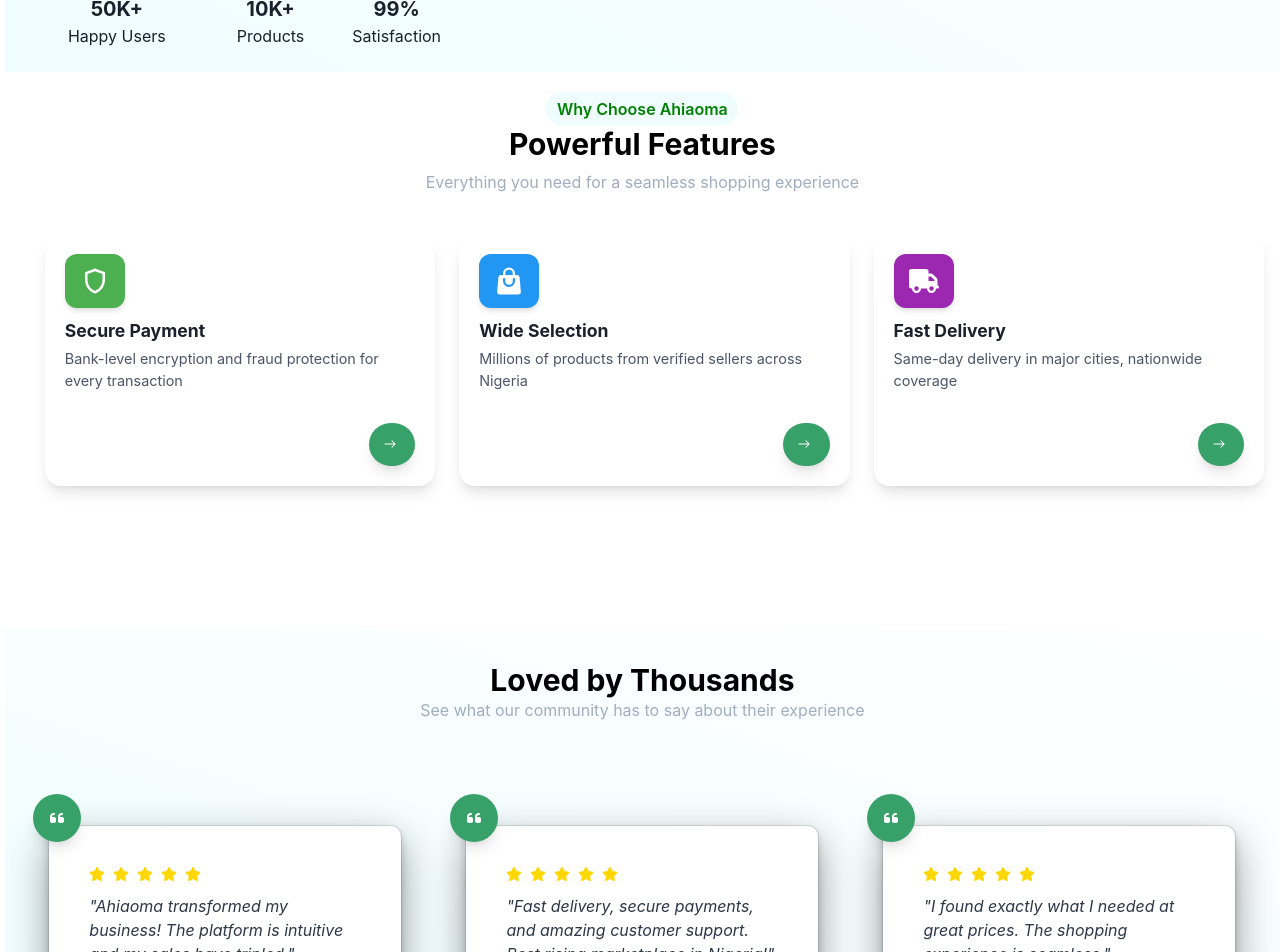
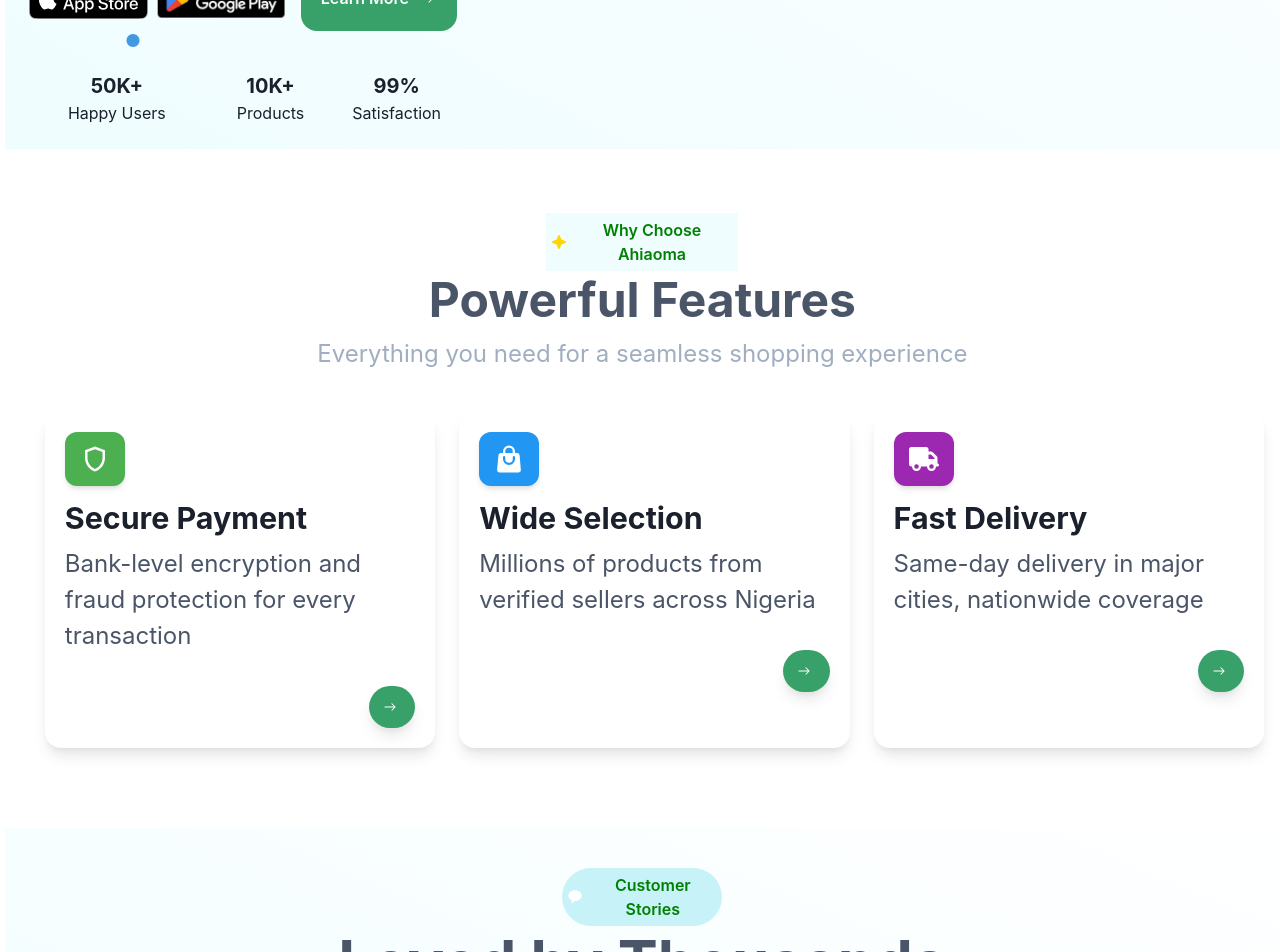
Before and after one commit to anyanwufrancis/shop-ahiaoma, a React (Vite) app: page / in a window 1280 px wide. Shown: the part 660-1612 px from the top of the page. Built offline with nearby package versions, Linux system fonts and the light colour scheme.

Commit message:
fix layout issues

```diff
--- a/src/Components/Home.tsx
+++ b/src/Components/Home.tsx
@@ -12,7 +12,7 @@ import {
   Icon,
   VStack,
 } from "@chakra-ui/react";
-
+import { PiStarFourFill } from "react-icons/pi";
 import { IoCheckmarkSharp } from "react-icons/io5";
 import { motion } from "framer-motion";
 import { FaStar, FaQuoteLeft } from "react-icons/fa6";
@@ -24,7 +24,7 @@ import { IoEllipseSharp } from "react-icons/io5";
 import { IoRocketSharp } from "react-icons/io5";
 import { IoIosArrowRoundForward } from "react-icons/io";
 import { img } from "framer-motion/client";
-// import { img } from "framer-motion/client";
+import { BiSolidMessageRounded } from "react-icons/bi";
 
 const MotionBox = motion(Box);
 const MotionIcon = motion(Icon);
@@ -116,6 +116,7 @@ const Home = () => {
           py={{ base: 12, md: 20 }}
           px={{ base: 6, md: 10 }}
           position="relative"
+          // mb={"3em"}
         >
           {/* Left Section */}
           <Box flex="1">
@@ -155,7 +156,7 @@ const Home = () => {
               </MotionBox>
 
               <Heading
-                fontSize={{ base: "2xl", md: "5xl" }}
+                fontSize={{ base: "2xl", md: "7xl" }}
                 fontWeight="bolder"
                 color="black"
                 mt={"1em"}
@@ -168,7 +169,7 @@ const Home = () => {
                 </Box>
               </Heading>
 
-              {/* Add the "View Features" link here */}
+              {/* Add the "View Features" link here
               <Link
                 href="#powerful-features"
                 _hover={{ textDecoration: "underline", color: "green.500" }}
@@ -177,12 +178,12 @@ const Home = () => {
                 mt={4}
               >
                 View Features
-              </Link>
+              </Link> */}
             </Box>
 
             <Text
               mt={4}
-              fontSize={{ base: "md", md: "lg" }}
+              fontSize={{ base: "md", md: "2xl" }}
               color="gray.700"
               w={{ base: "100%", md: "25em" }}
               mx={{ base: "auto", md: "0" }}
@@ -278,9 +279,9 @@ const Home = () => {
           {/* Right Section */}
           <Box
             // flex="1"
-            // ml={{ base: "1em", md: "-1em" }}
+            // ml={{ base: "1em", md: "9em" }}
             position="relative"
-            mt={{ base: 10, md: 0 }}
+            mt={{ base: "5em", md: "6em" }}
           >
             <MotionBox
               rounded="1em"
@@ -348,26 +349,30 @@ const Home = () => {
         </Flex>
 
         {/* Power Features Section with id */}
-        <Box id="powerful-features" textAlign="center" mt={5}>
-          <Text
+        <Box id="powerful-features" textAlign="center" mt={"4em"}>
+          <Flex
             textAlign="center"
             maxW="1200px"
             mx="auto"
+            gap={"0.2em"}
             color="green"
             px={"0.3em"}
+            align={"center"}
             py={"0.3em"}
             backgroundColor={"#effdffff"}
             width={"12em"}
-            rounded={"2em"}
-            fontSize="md"
-            fontWeight={"600"}
           >
+            <Box>
+              <PiStarFourFill color="gold" />
+            </Box>
+            <Text rounded={"2em"} fontSize="md" fontWeight={"600"}>
               Why Choose Ahiaoma
             </Text>
-          <Heading fontSize={{ base: "2xl", md: "3xl" }} color="black">
+          </Flex>
+          <Heading fontSize={{ base: "6xl", md: "5xl" }} color="gray.600">
             Powerful Features
           </Heading>
-          <Text color="gray.400" mt={2}>
+          <Text fontSize={"2xl"} color="gray.400" mt={2}>
             Everything you need for a seamless shopping experience
           </Text>
         </Box>
@@ -401,10 +406,10 @@ const Home = () => {
             >
               <MdOutlineShield />
             </Box>
-            <Text fontWeight="bold" fontSize="1.1em" mb="4px">
+            <Text fontWeight="bold" fontSize="1.9em" mb="4px">
               Secure Payment
             </Text>
-            <Text fontSize="0.9em" color="gray.600">
+            <Text fontSize="2xl" fontWeight={"normal"} color="gray.600">
               Bank-level encryption and fraud protection for every transaction
             </Text>
             <Box
@@ -446,10 +451,10 @@ const Home = () => {
             >
               <HiMiniShoppingBag />
             </Box>
-            <Text fontWeight="bold" fontSize="1.1em" mb="4px">
+            <Text fontWeight="bold" fontSize="1.9em" mb="4px">
               Wide Selection
             </Text>
-            <Text fontSize="0.9em" color="gray.600">
+            <Text fontSize="2xl" color="gray.600">
               Millions of products from verified sellers across Nigeria
             </Text>
             <Box
@@ -491,10 +496,10 @@ const Home = () => {
             >
               <FaTruck />
             </Box>
-            <Text fontWeight="bold" fontSize="1.1em" mb="4px">
+            <Text fontWeight="bold" fontSize="1.9em" mb="4px">
               Fast Delivery
             </Text>
-            <Text fontSize="0.9em" color="gray.600">
+            <Text fontSize="2xl" color="gray.600">
               Same-day delivery in major cities, nationwide coverage
             </Text>
             <Box
@@ -518,17 +523,37 @@ const Home = () => {
         {/* Testimonials Section */}
         <Box
           bg="linear-gradient(to top right, #effdffff, #ffffff)"
-          p={8}
-          mt={"9em"}
+          p={10}
+          mt={"5em"}
         >
+          <Flex
+            textAlign="center"
+            maxW="1200px"
+            mx="auto"
+            gap={"0.3em"}
+            color="green"
+            px={"0.3em"}
+            align={"center"}
+            rounded={"2em"}
+            py={"0.3em"}
+            backgroundColor={"#c7f2f8ff"}
+            width={"10em"}
+          >
+            <Box>
+              <BiSolidMessageRounded color="white" />
+            </Box>
+            <Text fontSize="md" fontWeight={"600"}>
+              Customer Stories{" "}
+            </Text>
+          </Flex>
           <Heading
-            fontSize={{ base: "2xl", md: "3xl" }}
-            color="black"
+            fontSize={{ base: "2xl", md: "6xl" }}
+            color="gray.600"
             textAlign="center"
           >
             Loved by Thousands
           </Heading>
-          <Text color="gray.400" textAlign="center" mb={10}>
+          <Text fontSize={"2xl"} color="gray.400" textAlign="center" mb={10}>
             See what our community has to say about their experience
           </Text>
 
@@ -629,13 +654,13 @@ const Home = () => {
             </Box>
 
             {/* Quick Links */}
-            <Box ml={{base:"0.1em", md:"3em"}} minW="200px" mb={4}>
+            <Box ml={{ base: "0.1em", md: "3em" }} minW="200px" mb={4}>
               <Text fontWeight="bold" fontSize="lg" mb={4}>
                 Quick Links
               </Text>
               <VStack align="start" gap={2}>
                 <Flex gap={"5px"} align={"center"}>
-                  <IoEllipseSharp size={"8px"} color="green"/>
+                  <IoEllipseSharp size={"8px"} color="green" />
                   <Link href="/about">
                     <Text cursor="pointer" color={"gray.400"} fontSize="lg">
                       About Us
@@ -643,7 +668,7 @@ const Home = () => {
                   </Link>
                 </Flex>
                 <Flex gap={"5px"} align={"center"}>
-                  <IoEllipseSharp size={"8px"} color="green"/>
+                  <IoEllipseSharp size={"8px"} color="green" />
                   <Link href="/#powerful-features">
                     <Text cursor="pointer" color={"gray.400"} fontSize="lg">
                       How It Works
@@ -651,13 +676,13 @@ const Home = () => {
                   </Link>
                 </Flex>
                 <Flex gap={"5px"} align={"center"}>
-                  <IoEllipseSharp size={"8px"} color="green"/>
+                  <IoEllipseSharp size={"8px"} color="green" />
                   <Text cursor="pointer" color={"gray.400"} fontSize="lg">
                     Seller Center
                   </Text>
                 </Flex>
                 <Flex gap={"5px"} align={"center"}>
-                  <IoEllipseSharp size={"8px"} color="green"/>
+                  <IoEllipseSharp size={"8px"} color="green" />
                   <Text cursor="pointer" color={"gray.400"} fontSize="lg">
                     Help Center
                   </Text>
@@ -666,7 +691,7 @@ const Home = () => {
             </Box>
 
             {/* Contact */}
-            <Box ml={{base:"0.1em", md:"9em"}}  minW="200px" mb={4}>
+            <Box ml={{ base: "0.1em", md: "9em" }} minW="200px" mb={4}>
               <Text fontWeight="bold" fontSize="lg" mb={4}>
                 Contact
               </Text>
@@ -675,13 +700,17 @@ const Home = () => {
                   <Box bg="#4CAF50" p={2} borderRadius="md" h={"2.2em"}>
                     <Icon as={MdOutlineEmail} color="#fff" boxSize={4} />
                   </Box>
-                  <Text fontSize="lg" color={"gray.400"}>ahiaoma37@gmail.com</Text>
+                  <Text fontSize="lg" color={"gray.400"}>
+                    ahiaoma37@gmail.com
+                  </Text>
                 </HStack>
                 <HStack align="center" gap={2}>
                   <Box bg="#2196F3" p={2} borderRadius="md" h={"2.2em"}>
                     <Icon as={FaPhone} color="#fff" boxSize={4} />
                   </Box>
-                  <Text fontSize="lg"  color={"gray.400"}>+234 907 940 5147</Text>
+                  <Text fontSize="lg" color={"gray.400"}>
+                    +234 907 940 5147
+                  </Text>
                 </HStack>
               </VStack>
             </Box>
@@ -690,12 +719,18 @@ const Home = () => {
           <Box
             border={"1px"}
             ml={"3em"}
-            w={{base:"15em", md:"75em"}}
+            w={{ base: "15em", md: "75em" }}
             borderColor={" grey"}
             h={"-0.1em"}
           />
-          <Flex fontSize={"xs"} color={"gray.500"} direction={{base:"row", md:"row"}} gap={"2em"} mt={"2em"}>
-            <Text ml={"3.5em"} fontSize="sm" >
+          <Flex
+            fontSize={"xs"}
+            color={"gray.500"}
+            direction={{ base: "row", md: "row" }}
+            gap={"2em"}
+            mt={"2em"}
+          >
+            <Text ml={"3.5em"} fontSize="sm">
               © 2025 Ahiaoma. All rights reserved.
             </Text>
             <Text ml={"53em"}>Privacy Policy</Text>
--- a/src/Components/about/About.tsx
+++ b/src/Components/about/About.tsx
@@ -100,7 +100,7 @@ const About = () => {
         </Button>
       </Flex>
       <Box
-        bg="linear-gradient(to right bottom, #c4e9b3d8, #ffffff)"
+        bg="linear-gradient(to right bottom, #e5faeed8, #ffffff)"
         mb="7em"
         py="0.5em"
       >
@@ -181,7 +181,7 @@ const About = () => {
             <Box
               mt="0.5em"
               fontWeight="normal"
-              fontSize="lg"
+              fontSize="xl"
               w={{ base: "90%", md: "37.5em" }}
               textAlign="center"
               color="gray"
@@ -331,7 +331,7 @@ const About = () => {
               <Text fontSize="4xl" fontWeight="bolder" mt={4}>
                 {item.value}
               </Text>
-              <Text color={"green"} fontSize={"xl"} fontWeight={"bolder"}>
+              <Text color={"green"} fontSize={"lg"} fontWeight={"bolder"}>
                 {item.label}
               </Text>
               <Text fontSize="lg" mt={2} color="gray.600">
```
Also changed, not shown: src/Components/work.tsx (+158 -70 lines), public/mobile.png (added). Lines whose indentation alone changed are shown as unchanged.
